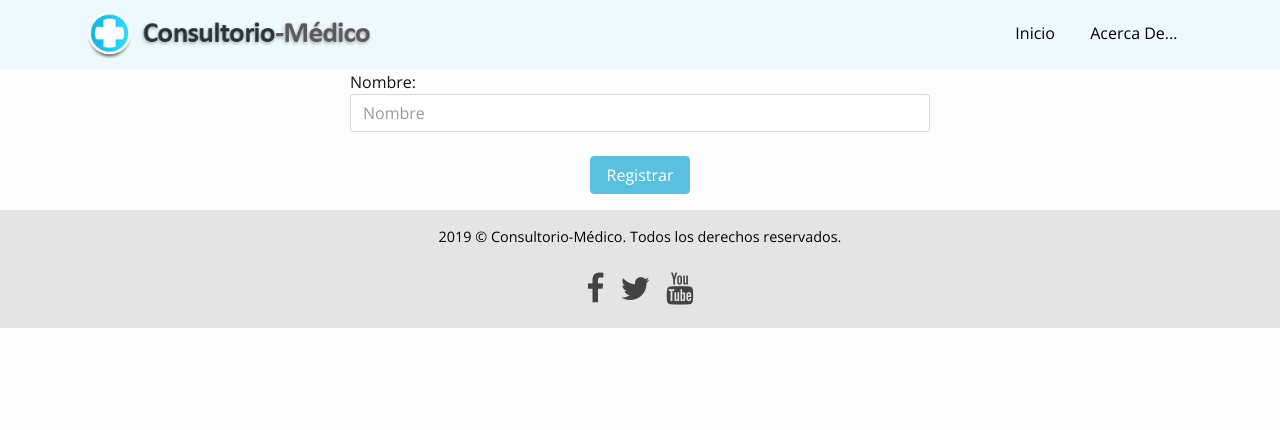
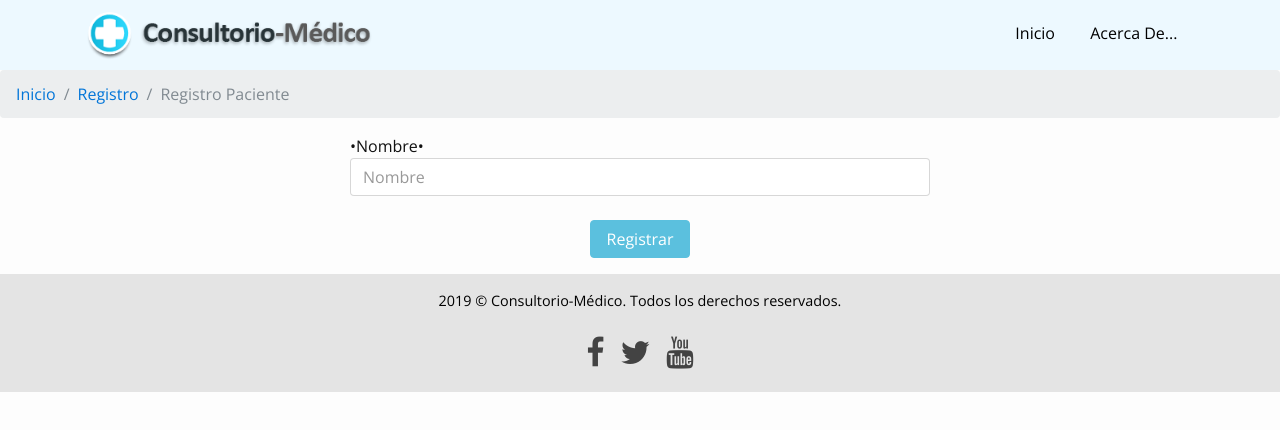
Before and after one commit to Robert18035/ConsultorioMedico, a website: page public/index.html at #!/altaRegistro in a window 1280 px wide. Drawn offline with nearby package versions, Linux system fonts and the light colour scheme.

```diff
--- a/public/js/controlador.js
+++ b/public/js/controlador.js
@@ -19,8 +19,7 @@
         });
 });
 
-/* ----------------------------------- VALIDAR FORMULARIO -----------------------------------*/
-
+/* -------------------------------- FORMULARIO ALTA REGISTRO -------------------------------*/
 
 app.controller('pacienteController', function($scope) {
     $scope.persons = {};
--- a/public/views/altaRegistro.html
+++ b/public/views/altaRegistro.html
@@ -1,8 +1,15 @@
+<nav aria-label="breadcrumb">
+        <ol class="breadcrumb">
+            <li class="breadcrumb-item"><a href="#/">Inicio</a></li>
+            <li class="breadcrumb-item"><a href="#!registro">Registro</a></li>
+            <li class="breadcrumb-item active" aria-current="page">Registro Paciente</li>
+        </ol>
+</nav>
 <center>
     <div ng-controller="pacienteController" class="form-group col-md-6 text-xs-left">
         <section class="container">
             <form ng-submit="register()" method="post" name="registrationForm">
-                Nombre: <input type="text" ng-model="persons.nombre" class="form-control" placeholder="Nombre"><br>
+                &bull;Nombre&bull;<input type="text" ng-model="persons.nombre" class="form-control" placeholder="Nombre"><br>
                 <center>
                     <input type="submit" value="Registrar" class="btn btn-info">
                 </center>
```
Also changed, not shown: public/index.html (+0 -1 lines), public/views/principal.html (+0 -1 lines), public/views/registro.html (+7 -1 lines).
